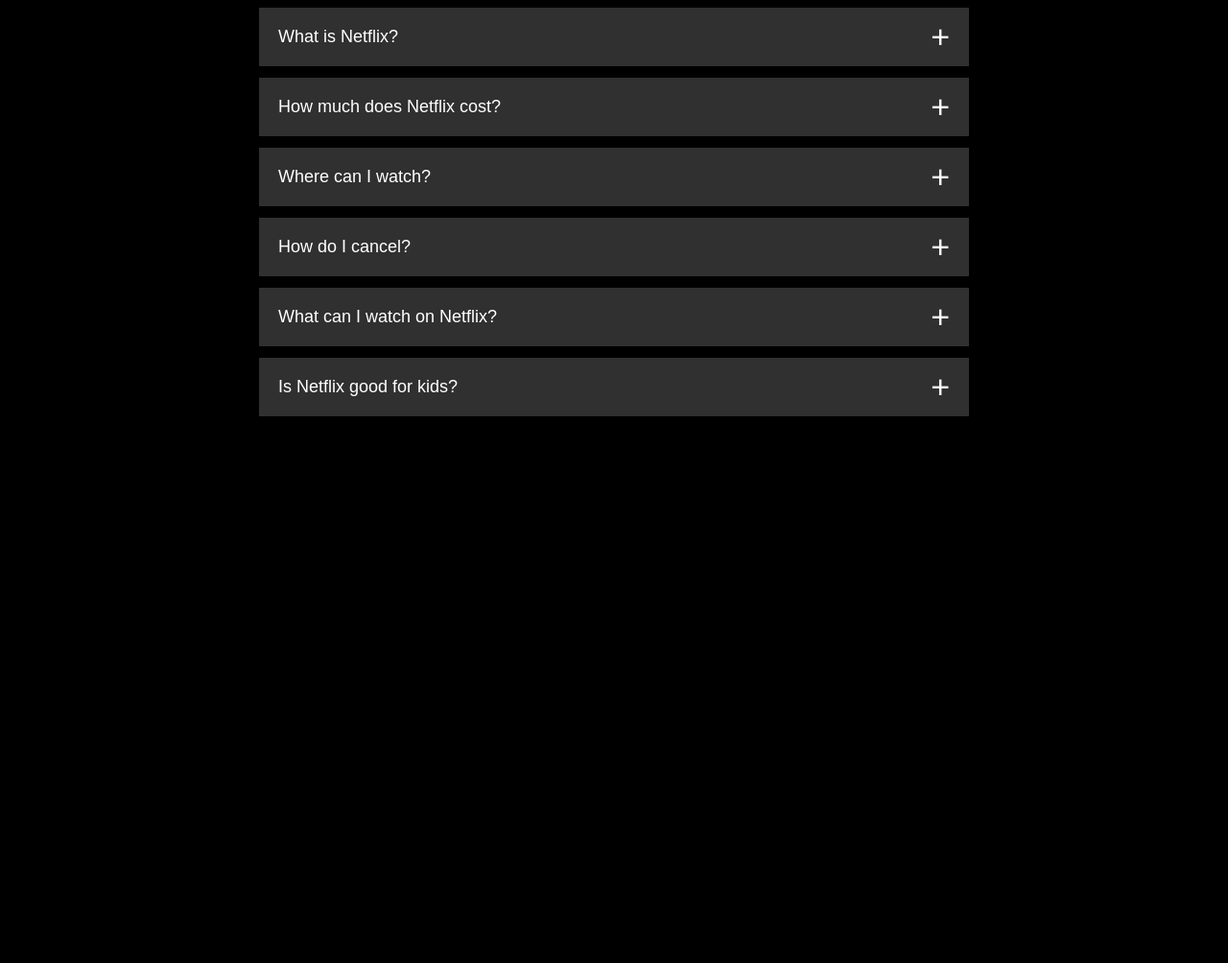
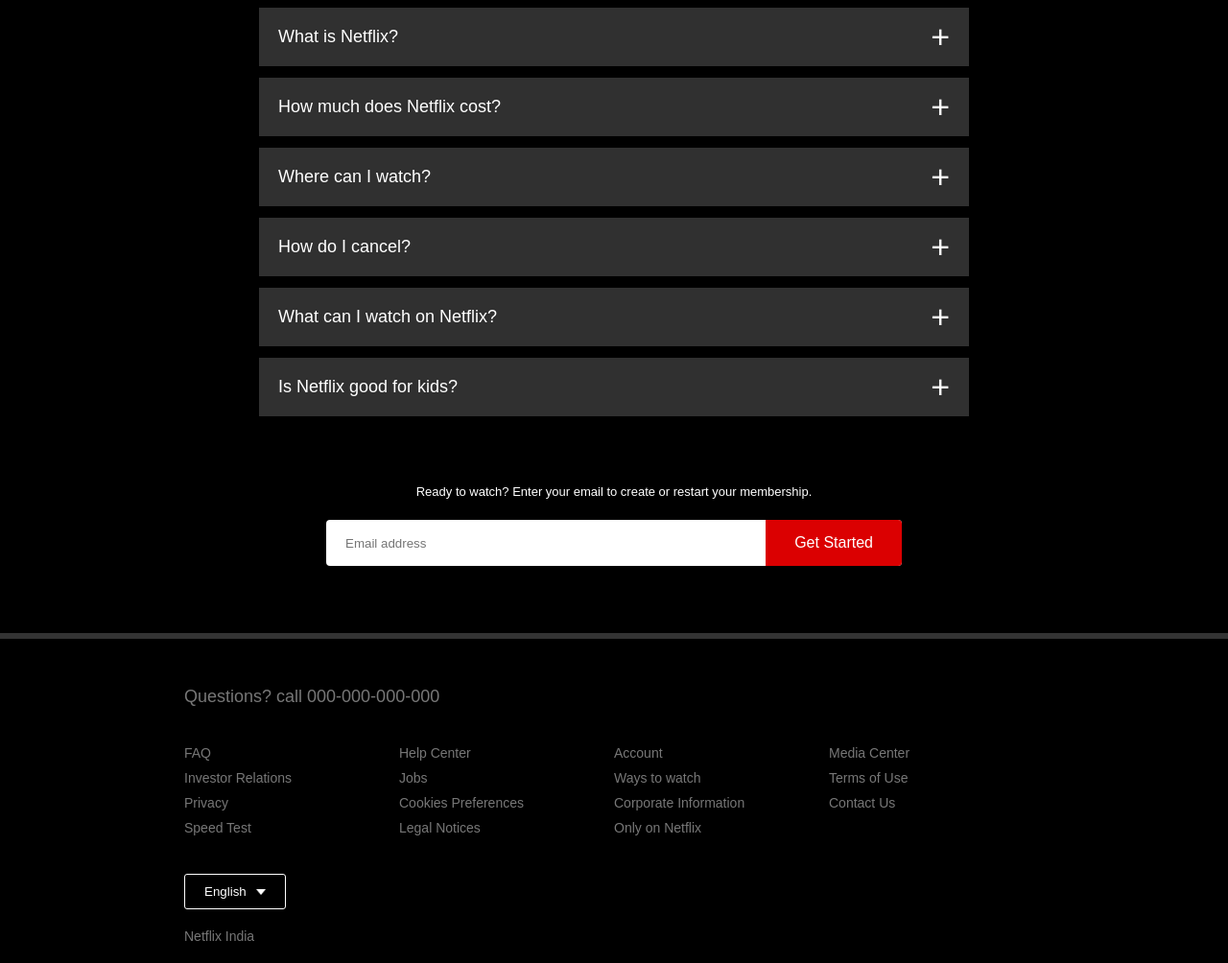
Before and after one commit to ruhik8789/Netflix-Clone, a plain HTML site: page index.html in a window 1280 px wide. Shown: the part 2798-3802 px from the top of the page at 96% size. Before the commit the page ends 3309 px from the top, so only its background shows below. Drawn offline with Linux system fonts and the light colour scheme.

Commit message:
changes for UI.

```diff
--- a/index.html
+++ b/index.html
@@ -121,6 +121,41 @@
                 </div>
             </li>
         </ul>
+        <small>Ready to watch? Enter your email to create or restart your membership.</small>
+        <form class="email-signup">
+            <input type="email" placeholder="Email address" required>
+            <button type="submit">Get Started</button>
+        </form>
+    </div>
+    <div class="footer">
+        <h2>Questions? call 000-000-000-000</h2>
+        <div class="row">
+            <div class="col">
+                <a href="#">FAQ</a>
+                <a href="#">Investor Relations</a>
+                <a href="#">Privacy</a>
+                <a href="#">Speed Test</a>
+            </div>
+            <div class="col">
+                <a href="#">Help Center</a>
+                <a href="#">Jobs</a>
+                <a href="#">Cookies Preferences</a>
+                <a href="#">Legal Notices</a>
+            </div>
+            <div class="col">
+                <a href="#">Account</a>
+                <a href="#">Ways to watch</a>
+                <a href="#">Corporate Information</a>
+                <a href="#">Only on Netflix</a>
+            </div>
+            <div class="col">
+                <a href="#">Media Center</a>
+                <a href="#">Terms of Use</a>
+                <a href="#">Contact Us</a>
+            </div>
+        </div>
+        <button class="language-btn">English <img src="images/down-icon.png"></button>
+        <p class="copyright-txt">Netflix India</p>
     </div>
 </body>
 </html>
--- a/style.css
+++ b/style.css
@@ -165,6 +165,7 @@ label::after {
     font-size: 34px;
     position: absolute;
     right: 20px;
+    transition: transform 0.5s;
 }
 input[type="radio"] {
     display: none;
@@ -175,8 +176,82 @@ input[type="radio"] {
     padding: 0 20px;
     max-height: 0;
     overflow: hidden;
+    transition: max-height 0.5s, padding 0.5s;
 }
+
 .accordion input[type="radio"]:checked + label + .content {
     max-height: 600px;
     padding: 30px 20px;
 }
+
+.accordion input[type="radio"]:checked + label::after {
+    transform: rotate(135deg);
+}
+.faq .email-signup {
+    max-width: 600px;
+    margin: 20px auto 60px;
+}
+.faq small {
+    font-size: 13px;
+}
+
+
+
+/* --------------Footer---------------- */
+
+.footer {
+    padding: 50px 15% 10px;
+    border-top: 6px solid #333;
+    color: #777;
+}
+.footer h2 {
+    font-size: 18px;
+    font-weight: 400;
+    margin-bottom: 30px;
+}
+/* .footer .row {
+    display: flex;
+} */
+.footer .col {
+    flex-basis: 25%;
+    flex-grow: 1;
+    margin-bottom: 20px;
+}
+.footer .col a {
+    display: block;
+    text-decoration: none;
+    color: #777;
+    font-size: 14px;
+    margin-bottom: 10px;
+}
+.footer .row {
+    align-items: flex-start;
+    padding: 10px 0;
+}
+.footer .language-btn {
+    color: #fff;
+    padding: 10px 20px;
+    border-radius: 3px;
+}
+.copyright-txt {
+    font-size: 14px;
+    margin-top: 20px;
+    margin-bottom: 10px;
+}
+
+/* ------------media-queries-for-small-screen------------- */
+
+@media only screen and (max-width: 600px) {
+    .logo {
+        width: 100px;
+    }
+    nav button {
+        padding: 5px 10px;
+    }
+    nav .language-btn {
+        padding: 4px 8px;
+    }
+    .header-content h1{
+        font-size: 35px;
+    }
+}
```
